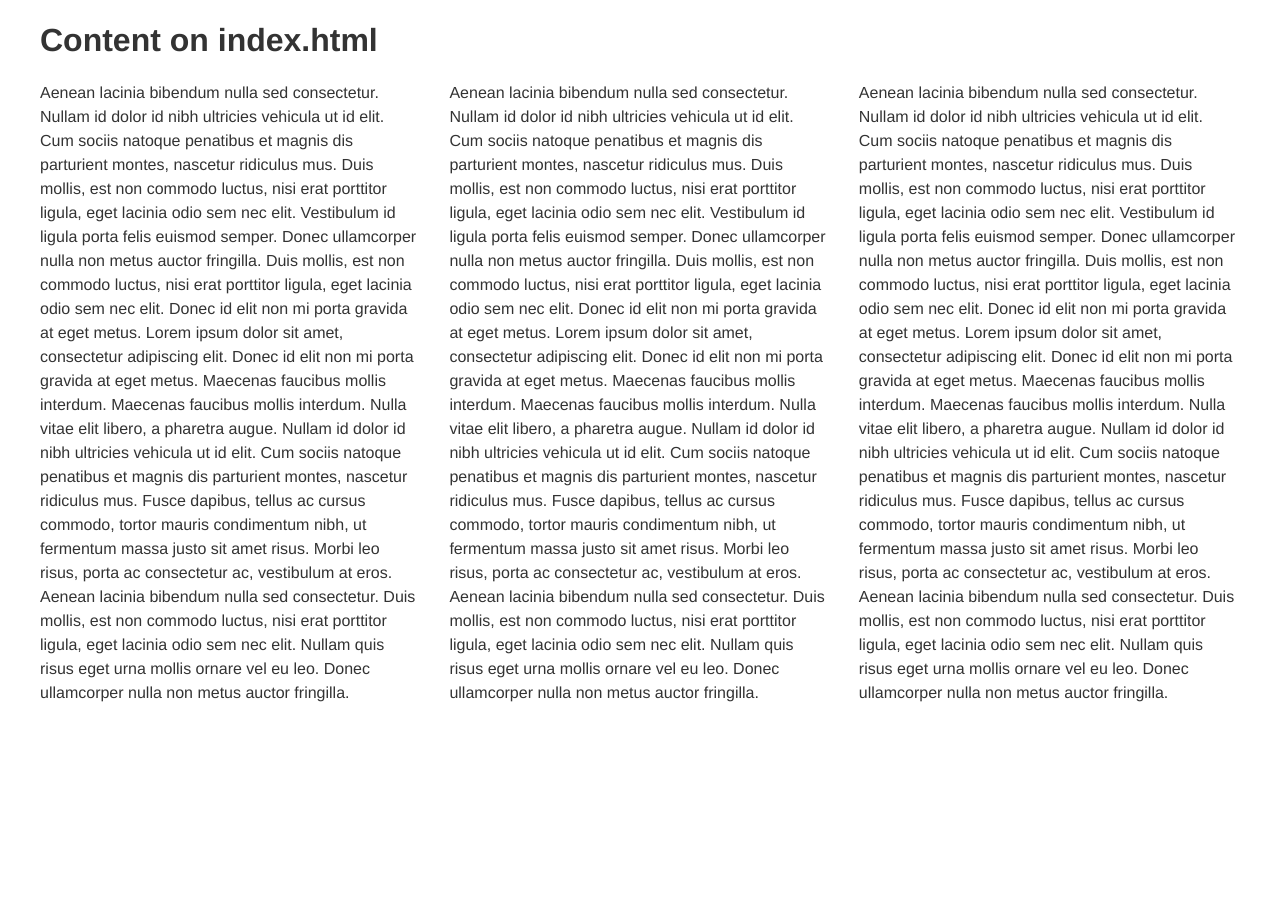
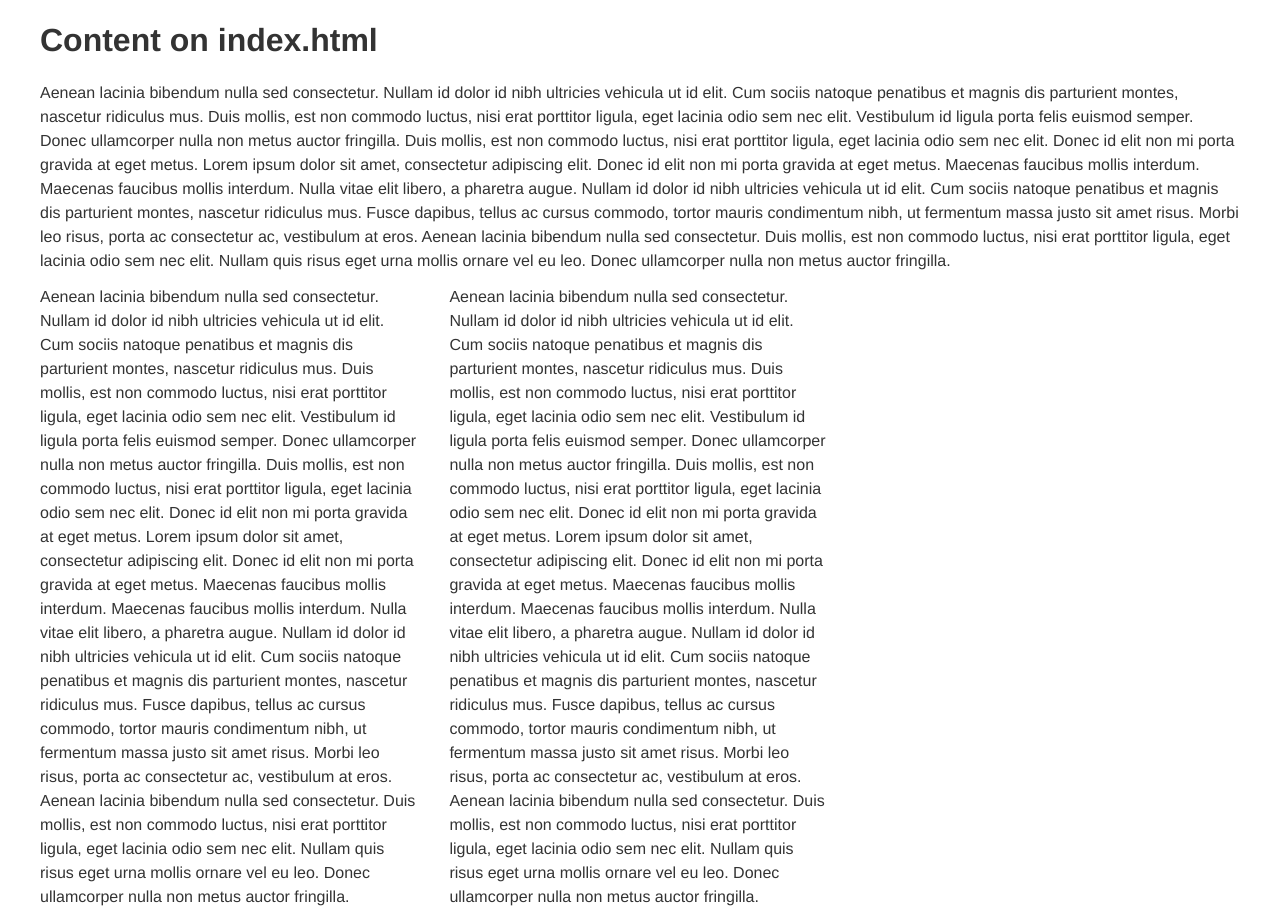
Before and after one commit to I-sektionen/isektionen, a Django app: page / in a window 1280 px wide. Shown: the part 61-982 px from the top of the page. Before the commit the page ends 763 px from the top, so only its background shows below. Run offline with Django 3.2, Linux system fonts and the light colour scheme; parts of the project's set-up code (start-up, migrations or seed data) failed here and were passed over; some libraries are stand-ins or nearby versions.

Commit message:
No changes

```diff
--- a/wsgi/isektionen_django/isektionen/templates/isektionen/index.html
+++ b/wsgi/isektionen_django/isektionen/templates/isektionen/index.html
@@ -3,7 +3,6 @@
 {% block content %}
     <div id="box-container">
     <h1>Content on index.html</h1>
-    <section class="box">
     <p>
         Aenean lacinia bibendum nulla sed consectetur. Nullam id dolor id nibh ultricies vehicula ut id elit. Cum sociis natoque penatibus et magnis dis parturient montes, nascetur ridiculus mus. Duis mollis, est non commodo luctus, nisi erat porttitor ligula, eget lacinia odio sem nec elit. Vestibulum id ligula porta felis euismod semper.
         Donec ullamcorper nulla non metus auctor fringilla. Duis mollis, est non commodo luctus, nisi erat porttitor ligula, eget lacinia odio sem nec elit. Donec id elit non mi porta gravida at eget metus. Lorem ipsum dolor sit amet, consectetur adipiscing elit. Donec id elit non mi porta gravida at eget metus.
--- a/wsgi/templates/master.html
+++ b/wsgi/templates/master.html
@@ -19,6 +19,7 @@
 <!-- Ett block gör att vi kan använda vår master på flera sidor, men byta ut innehållet som ligger i blocket -->
 {% block content %}
     <h1>Content on master.html</h1>
+
 {% endblock %}
 
 {% include "scripts.html" %}
```
